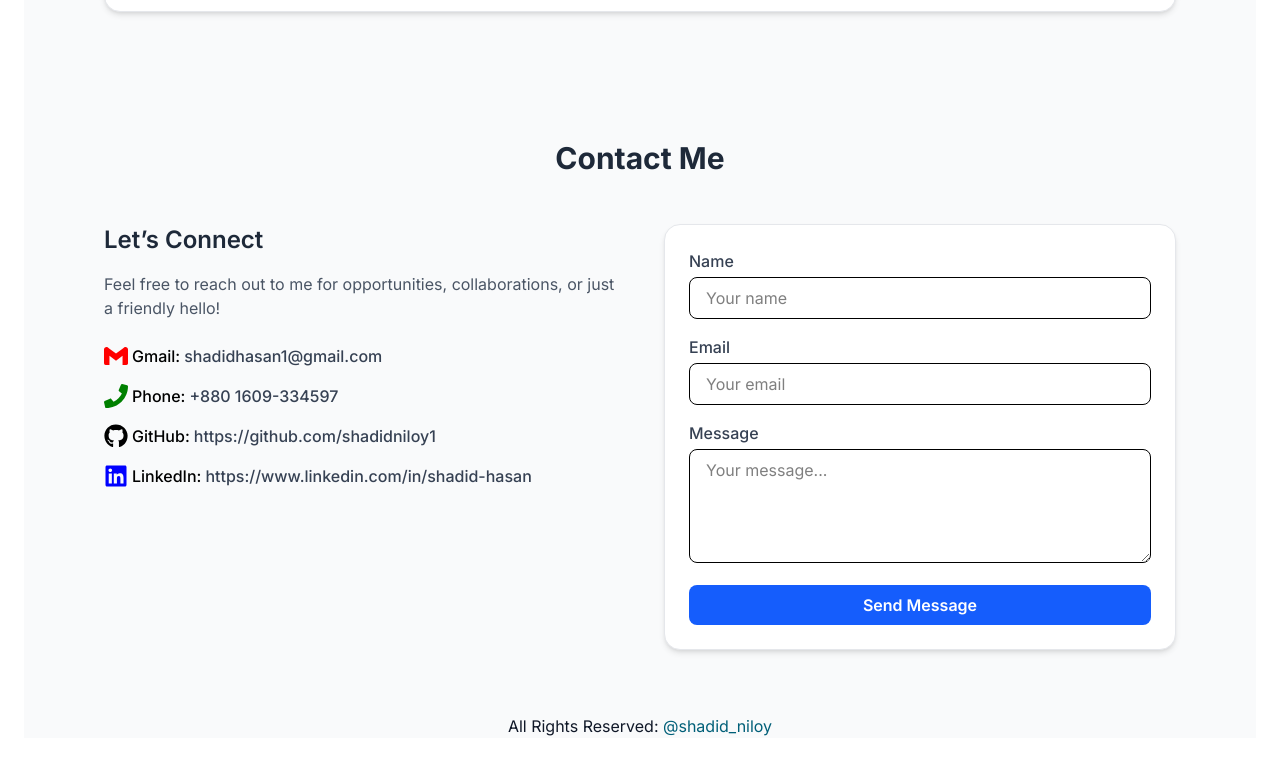
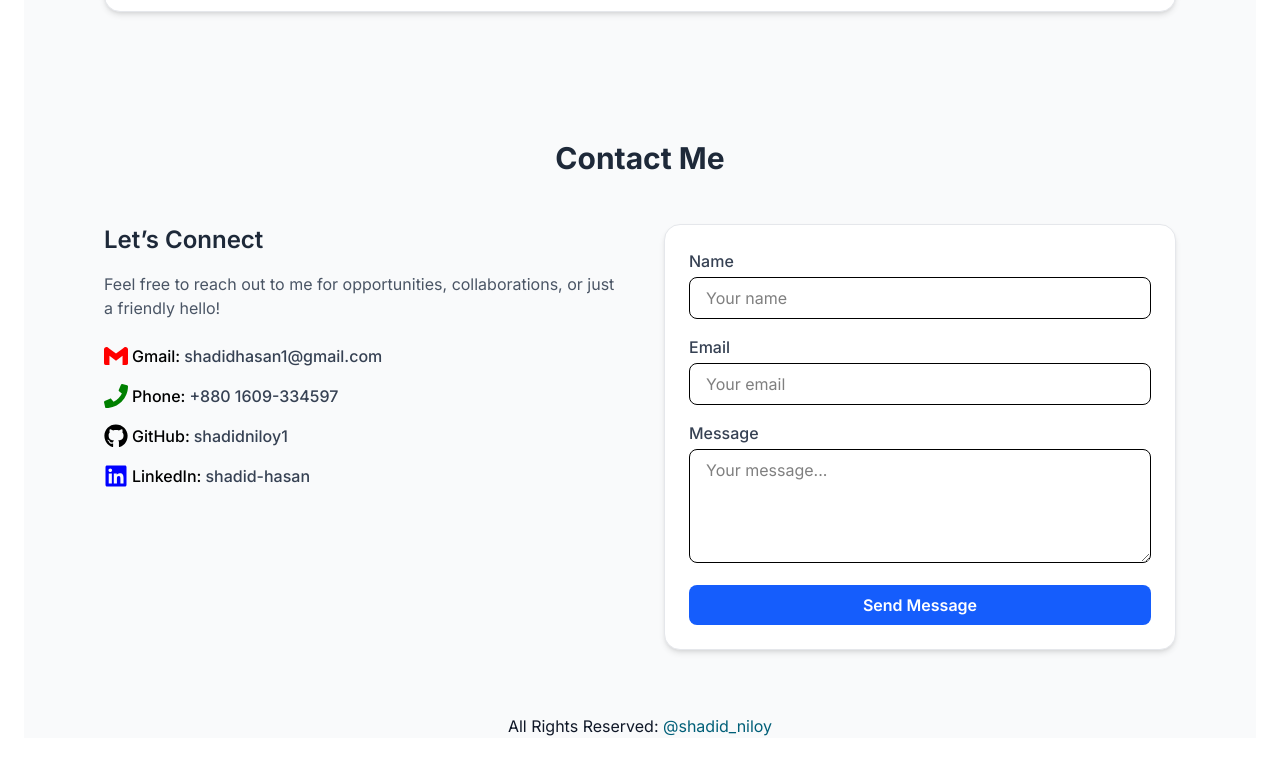
Before and after one commit to shadidniloy1/personal-portfolio, a React (Vite) app: page / in a window 1280 px wide. Shown: the part 3368-4130 px from the top of the page. Built offline with nearby package versions, Linux system fonts and the light colour scheme.

Commit message:
about to launch!

```diff
--- a/src/components/Contact.jsx
+++ b/src/components/Contact.jsx
@@ -23,14 +23,14 @@ const contacts = [
     name: "GitHub",
     icon: <FaGithub size={24} />,
     link: "https://github.com/shadidniloy1",
-    property: "https://github.com/shadidniloy1",
+    property: "shadidniloy1",
   },
   {
     id: 4,
     name: "LinkedIn",
     icon: <FaLinkedin size={24} color="blue" />,
     link: "https://www.linkedin.com/in/shadid-hasan",
-    property: "https://www.linkedin.com/in/shadid-hasan",
+    property: "shadid-hasan",
   },
 ];
 
```
